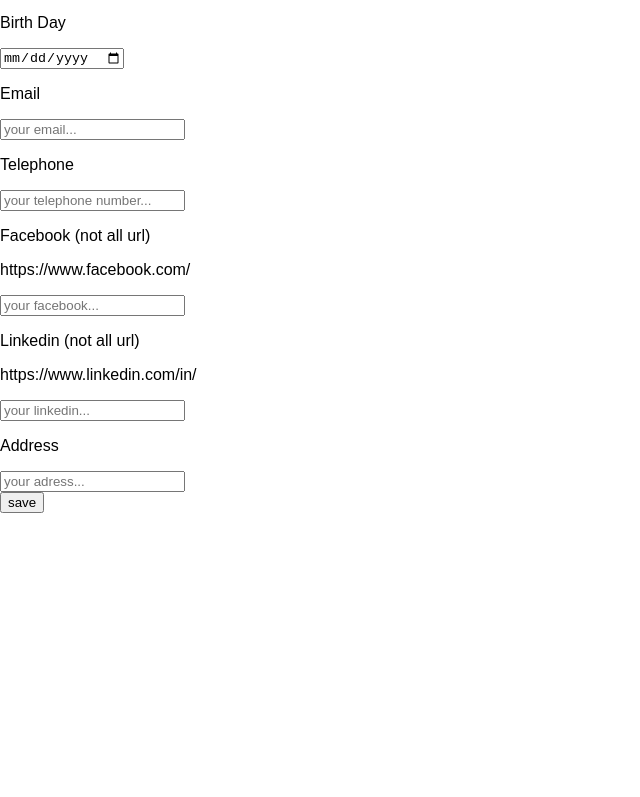
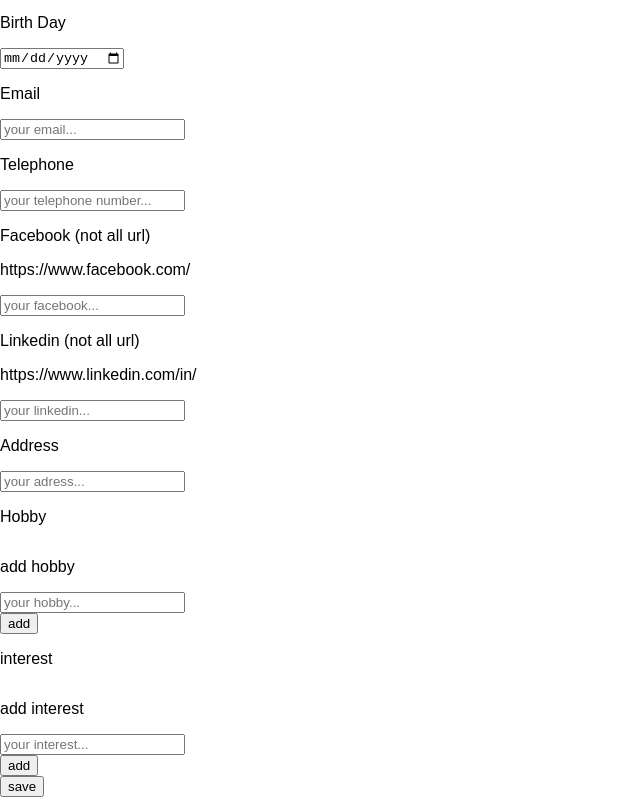
Before and after one commit to boomtnt2843/resume-maker-web, a React (Create React App) app in the folder frontend/: page /myaccount/aboutme in a window 1280 px wide. Shown: the part 414-1211 px from the top of the page, without its empty margins (0-640 px from the left). Before the commit the page ends 927 px from the top, so only its background shows below. Built offline with nearby package versions, Linux system fonts and the light colour scheme; sample sign-in values are in the browser's storage; a web font is replaced by a local one.

Commit message:
add remove hobby & interest

```diff
--- a/frontend/src/components/AboutMe.tsx
+++ b/frontend/src/components/AboutMe.tsx
@@ -8,6 +8,10 @@ function AboutMe() {
     const [token, setToken] = useState<string>("");
     const [myId, setMyId] = useState<string>("");
     const [myInfo, setMyInfo] = useState<Partial<informationInterface>>({});
+    const [hobby, setHobby] = useState<string[]>([]);
+    const [itemHobby, setItemHobby] = useState<string>("");
+    const [interest, setInterest] = useState<string[]>([]);
+    const [itemInterest, setItemInterest] = useState<string>("");
 
     const apiUrl = "http://localhost:4200";
 
@@ -37,7 +41,8 @@ function AboutMe() {
             tel: myInfo.tel?.trim(),
             facebook: myInfo.facebook?.trim(),
             linkedin: myInfo.linkedin?.trim(),
-            address: myInfo.address
+            address: myInfo.address,
+            hobby: hobby
         };
         console.log(JSON.stringify(data))
         const requestOptionsPost = {
@@ -81,6 +86,8 @@ function AboutMe() {
             .then((response) => response.json())
             .then((res) => {
                 if (res) {
+                    setHobby(res.hobby);
+                    setInterest(res.interest);
                     setMyInfo(res);
                 } else {
                     console.log("else");
@@ -121,6 +128,36 @@ function AboutMe() {
           );
       };
 
+    const addHobby = () => {
+        const hobbyInputBox = document.getElementById("input-hobby") as HTMLInputElement;
+        if(hobbyInputBox.value === ""){
+            textError(hobbyInputBox,"plase input hobby");
+        }else{
+            textcorrect(hobbyInputBox);
+            setHobby(arr => [...arr, itemHobby]);
+            hobbyInputBox.value = "";
+        }
+    }
+    const addInterest = () => {
+        const interestInputBox = document.getElementById("input-interest") as HTMLInputElement;
+        if(interestInputBox.value === ""){
+            textError(interestInputBox,"plase input interest");
+        }else{
+            textcorrect(interestInputBox);
+            setInterest(arr => [...arr, itemInterest]);
+            interestInputBox.value = "";
+        }
+    }
+
+
+    const removeThisHobby = (index: number) => {
+        setHobby(arr => arr.filter((ihobby,i) => {return i !== index}))
+    };
+
+    const removeThisInterest = (index: number) => {
+        setInterest(arr => arr.filter((iInterrest,i) => {return i !== index}))
+    };
+
     const submitForm = (event: React.FormEvent<HTMLFormElement>) => {
         event.preventDefault();
         let errorInputCheck = false;
@@ -134,7 +171,7 @@ function AboutMe() {
         }else{
             textcorrect(firstnameInput);
         }
-        if(lastnameInput.value == ""){
+        if(lastnameInput.value === ""){
             textError(lastnameInput,"plase input your last name");
             errorInputCheck = true;
         }else if(!validateName(lastnameInput.value)){
@@ -276,6 +313,44 @@ function AboutMe() {
                         <input type="text" className="info-input" id='address' defaultValue={""||myInfo.address} onChange={handleInputChange} placeholder='your adress...' />
                         <small>something error</small>
                     </div>
+                    <div className="hobby-section">
+                        <p>Hobby</p>
+                        <div className="hobby-board">
+                            {hobby.map((item: string,index) =>(
+                                <div className="hobby-card" key={index}>
+                                    <p>{item}</p>
+                                    <button type="button" className="delete-hobby" onClick={()=>removeThisHobby(index)}>x</button>
+                                </div>
+                            ))}
+                        </div>
+                        <div className="add-hobby">
+                            <div className="box-input">
+                                <p>add hobby</p>
+                                <input type="text" className="info-input" id="input-hobby" onChange={e => setItemHobby(e.target.value)} placeholder='your hobby...' />
+                                <small>something error</small>
+                            </div>
+                            <button type="button" onClick={addHobby} className="submit-hobby">add</button>
+                        </div>
+                    </div>
+                    <div className="interest-section">
+                        <p>interest</p>
+                        <div className="interest-board">
+                            {interest.map((item: string,index) =>(
+                                <div className="interest-card" key={index}>
+                                    <p>{item}</p>
+                                    <button type="button" className="delete-interest" onClick={()=>removeThisInterest(index)}>x</button>
+                                </div>
+                            ))}
+                        </div>
+                        <div className="add-interest">
+                            <div className="box-input">
+                                <p>add interest</p>
+                                <input type="text" className="info-input" id="input-interest" onChange={e => setItemInterest(e.target.value)} placeholder='your interest...' />
+                                <small>something error</small>
+                            </div>
+                            <button type="button" onClick={addInterest} className="submit-interest">add</button>
+                        </div>
+                    </div>
                     <button type="submit" className="submit-aboutme" >save</button>
                 </form>
             </div>
--- a/frontend/src/css/AboutMe.css
+++ b/frontend/src/css/AboutMe.css
@@ -10,3 +10,17 @@
 .box-input.error > input{
     border: solid 4px #ff3e3e;
 }
+
+.hobby-board, .interest-board{
+    display: flex;
+    flex-direction: row;
+}
+
+.hobby-card, .interest-card{
+    padding: 0.5rem;
+    display: flex;
+    width: auto;
+    background-color: aliceblue;
+    justify-content: center;
+    align-items: center;
+}
```
